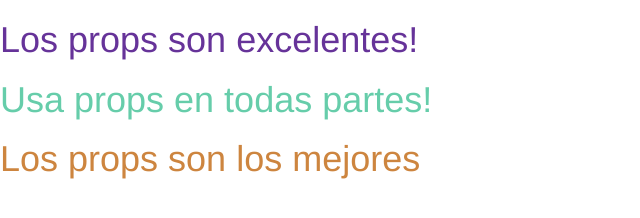
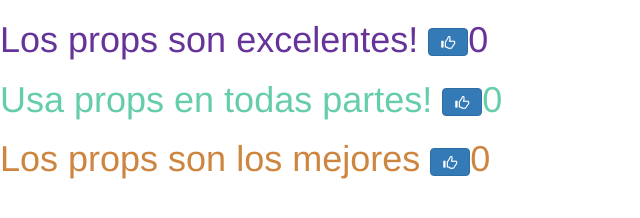
Before and after one commit to chitopolo/refire, a React app: page / in a window 1280 px wide. Shown: the whole page, without its empty margins (0-640 px from the left). Built offline with nearby package versions, Linux system fonts and the light colour scheme.

Commit message:
component lyfecicle added

```diff
--- a/package.json
+++ b/package.json
@@ -2,7 +2,7 @@
   "name": "Refire",
   "version": "1.0.0",
   "description": "Webinar React Firebase and node",
-   "scripts": {
+  "scripts": {
     "start": "node server.js",
     "watch": "webpack --watch"
   },
@@ -12,6 +12,7 @@
   "license": "MIT",
   "dependencies": {
     "react": "^15.6.1",
+    "react-bootstrap": "^0.31.2",
     "react-dom": "^15.6.1"
   },
   "devDependencies": {
@@ -21,6 +22,7 @@
     "babel-preset-env": "^1.6.0",
     "babel-preset-es2015": "^6.24.1",
     "babel-preset-react": "^6.24.1",
+    "babel-preset-stage-0": "^6.24.1",
     "babel-preset-stage-3": "^6.24.1",
     "webpack": "^3.3.0"
   }
--- a/src/MiTitulo.js
+++ b/src/MiTitulo.js
@@ -1,15 +1,61 @@
-import React from 'react';
+import React, { Component, PropTypes } from 'react'
+import {Button, Glyphicon} from 'react-bootstrap'
 
-const MiTitulo = props => {
-    console.log("props:", props)
-  const style = { color: props.color };
-  return (
-    <div>
+class MiTitulo extends Component {
+  constructor(props) {
+    super(props)
+    this.state = {
+      number: 0
+    }
+    this.plusOne = this.plusOne.bind(this)
+  }
+
+  componentWillMount () {
+
+  }
+
+  componentDidMount () {
+
+  }
+
+  componentWillReceiveProps (nextProps) {
+
+  }
+
+  shouldComponentUpdate (nextProps, nextState) {
+    return true
+  }
+
+  componentWillUpdate (nextProps, nextState) {
+
+  }
+
+  componentDidUpdate (prevProps, prevState) {
+
+  }
+
+  componentWillUnmount () {
+
+  }
+
+  plusOne(){
+    this.setState({
+      number: this.state.number+1
+    })
+  }
+
+
+  render () {
+    const style = { color: this.props.color };
+    return (
+      <div>
       <h1 style={style}>
-        {props.titulo}
+        {this.props.titulo}  <Button onClick={this.plusOne} bsStyle="primary"><Glyphicon glyph="thumbs-up"/></Button>{this.state.number}
       </h1>
     </div>
-  );
-};
+    )
+  }
+}
 
-export default MiTitulo;
+
+export default MiTitulo
```
Also changed, not shown: dist/index.html, 2 other files.
